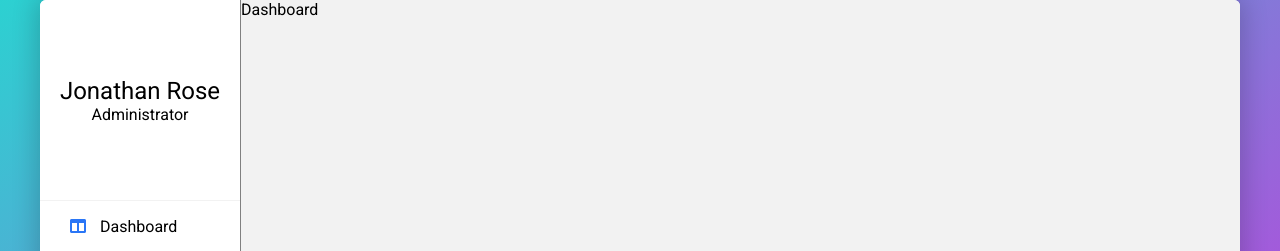
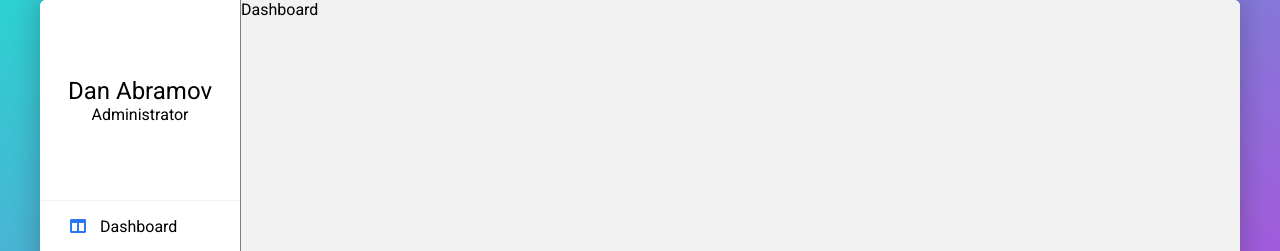
Before and after one commit to reactmiami/HookedOnContext, a React (Create React App) app: page / in a window 1280 px wide. Shown: the top 251 px of the page. Built offline with nearby package versions, Linux system fonts and the light colour scheme.

Commit message:
replacing redux example
Additional tweaks

```diff
--- a/src/App.jsx
+++ b/src/App.jsx
@@ -1,18 +1,29 @@
-import React, { useState } from "react";
+import React, { useReducer } from "react";
 import { SnackBar } from "./snack-bar";
 import { Content } from "./content";
 import classes from "./App.module.scss";
-import { SnackbarContext } from "./context";
+import { GlobalContext } from "./context";
 
 const App = _ => {
-  const [message, setMessage] = useState("");
+  console.log(`Rendering: App. \nTotal renders: ${++window.totalRenders}`);
+  const reducer = (state, { type, payload }) =>
+    ({
+      setMessage: { ...state, message: payload },
+      setProfile: { ...state, profile: payload },
+      setActiveContent: { ...state, activeContent: payload }
+    }[type] || state);
+  const [state, dispatch] = useReducer(reducer, {
+    message: String(),
+    profile: { firstName: "Dan", lastName: "Abramov" },
+    activeContent: window.location.pathname.split("/")[1] || "dashboard"
+  });
   return (
-    <SnackbarContext.Provider value={{ setMessage }}>
-      <SnackBar message={message} setMessage={setMessage} />
+    <GlobalContext.Provider value={{ state, dispatch }}>
+      <SnackBar />
       <div className={classes.app}>
         <Content />
       </div>
-    </SnackbarContext.Provider>
+    </GlobalContext.Provider>
   );
 };
 
--- a/src/content/form/index.jsx
+++ b/src/content/form/index.jsx
@@ -1,9 +1,10 @@
 import React, { useContext } from "react";
 import classes from "./Form.module.scss";
-import { SnackbarContext } from "../../context";
+import { GlobalContext } from "../../context";
 
 export const Form = _ => {
-  const { setMessage } = useContext(SnackbarContext);
+  const { dispatch } = useContext(GlobalContext);
+  console.log(`Rendering: Form. \nTotal renders: ${++window.totalRenders}`);
   return (
     <div className={classes.root}>
       <div className={classes.header}>Form</div>
@@ -98,7 +99,11 @@ export const Form = _ => {
           <input type="date" />
         </div>
         <div className={classes.button}>
-          <button onClick={_ => setMessage("Submission Success")}>
+          <button
+            onClick={_ =>
+              dispatch({ type: "setMessage", payload: "Submission Success" })
+            }
+          >
             Submit
           </button>
         </div>
--- a/src/content/index.jsx
+++ b/src/content/index.jsx
@@ -1,23 +1,19 @@
-import React, { useState, memo } from "react";
+import React, { useContext } from "react";
 import classes from "./Content.module.scss";
 import { SideNav } from "./side-nav";
 import { Form } from "./form";
 import { Settings } from "./settings";
-import { ProfileContext } from "../context";
+import { GlobalContext } from "../context";
 
-export const Content = memo(_ => {
-  const [activeContent, setActiveContent] = useState(
-    window.location.pathname.split("/")[1] || "dashboard"
-  );
-  const [profile, setProfile] = useState({
-    firstName: "Jonathan",
-    lastName: "Rose"
-  });
+export const Content = _ => {
+  const {
+    state: { activeContent }
+  } = useContext(GlobalContext);
+  console.log(`Rendering: Content. \nTotal renders: ${++window.totalRenders}`);
   return (
-    <ProfileContext.Provider value={{ setProfile, profile }}>
     <div className={classes.content}>
       <div className={classes.sideNavWrapper}>
-          <SideNav setActiveContent={setActiveContent} />
+        <SideNav />
       </div>
       <div className={classes.formWrapper}>
         {
@@ -31,6 +27,5 @@ export const Content = memo(_ => {
         }
       </div>
     </div>
-    </ProfileContext.Provider>
   );
-});
+};
--- a/src/content/settings/index.jsx
+++ b/src/content/settings/index.jsx
@@ -1,12 +1,18 @@
 import React, { useContext } from "react";
 import classes from "./Settings.module.scss";
-import { ProfileContext } from "../../context";
+import { GlobalContext } from "../../context";
 
 export const Settings = _ => {
   const {
-    profile: { lastName, firstName },
-    setProfile
-  } = useContext(ProfileContext);
+    state: { profile },
+    dispatch
+  } = useContext(GlobalContext);
+  const handleProfileChange = field => e =>
+    dispatch({
+      type: "setProfile",
+      payload: { ...profile, [field]: e.target.value }
+    });
+  console.log(`Rendering: Settings. \nTotal renders: ${++window.totalRenders}`);
   return (
     <div className={classes.root}>
       <div className={classes.header}>Settings</div>
@@ -17,16 +23,16 @@ export const Settings = _ => {
           <label>First Name</label>
           <input
             type="text"
-            value={firstName}
-            onChange={e => setProfile({ firstName: e.target.value, lastName })}
+            value={profile.firstName}
+            onChange={handleProfileChange("firstName")}
           />
         </div>
         <div className={classes.formItem}>
           <label>Last Name</label>
           <input
             type="text"
-            value={lastName}
-            onChange={e => setProfile({ lastName: e.target.value, firstName })}
+            value={profile.lastName}
+            onChange={handleProfileChange("lastName")}
           />
         </div>
       </div>
--- a/src/content/side-nav/index.jsx
+++ b/src/content/side-nav/index.jsx
@@ -1,21 +1,18 @@
 import React, { useContext } from "react";
 import classes from "./SideNav.module.scss";
-import { ProfileContext } from "../../context";
+import { GlobalContext } from "../../context";
+import Profile from "./profile";
 
-export const SideNav = ({ setActiveContent }) => {
+export const SideNav = _ => {
+  const { dispatch } = useContext(GlobalContext);
   const linkClick = name => _ => {
     window.history.pushState("", name, `${name.toLowerCase()}`);
-    setActiveContent(name.toLowerCase());
+    dispatch({ type: "setActiveContent", payload: name.toLowerCase() });
   };
-  const { profile } = useContext(ProfileContext);
+  console.log(`Rendering: SideNav. \nTotal renders: ${++window.totalRenders}`);
   return (
     <div>
-      <div className={classes.profileCard}>
-        <div className={classes.name}>
-          {`${profile.firstName} ${profile.lastName}`}
-        </div>
-        <div>Administrator</div>
-      </div>
+      <Profile />
       {[
         { icon: "fas fa-columns", name: "Dashboard" },
         { icon: "fas fa-dollar-sign", name: "Financials" },
--- /dev/null
+++ b/src/content/side-nav/profile/Profile.module.scss
@@ -0,0 +1,12 @@
+.profileCard {
+  height: 200px;
+  border-bottom: 1px solid #f2f2f2;
+  display: flex;
+  justify-content: center;
+  flex-direction: column;
+  align-items: center;
+  background-color: white;
+}
+.name {
+  font-size: 1.5rem;
+}
--- a/src/content/side-nav/profile/index.jsx
+++ b/src/content/side-nav/profile/index.jsx
@@ -0,0 +1,18 @@
+import React, { useContext } from "react";
+import classes from "./Profile.module.scss";
+import { GlobalContext } from "../../../context";
+
+export default _ => {
+  const {
+    state: { profile }
+  } = useContext(GlobalContext);
+  console.log(`Rendering: Profile. \nTotal renders: ${++window.totalRenders}`);
+  return (
+    <div className={classes.profileCard}>
+      <div className={classes.name}>
+        {`${profile.firstName} ${profile.lastName}`}
+      </div>
+      <div>Administrator</div>
+    </div>
+  );
+};
--- a/src/context/index.js
+++ b/src/context/index.js
@@ -1,4 +1,3 @@
 import React from "react";
 
-export const SnackbarContext = React.createContext({});
-export const ProfileContext = React.createContext({});
+export const GlobalContext = React.createContext({});
--- a/src/index.js
+++ b/src/index.js
@@ -1,10 +1,10 @@
-import React from 'react';
-import ReactDOM from 'react-dom';
-import './index.css';
-import App from './App';
-import * as serviceWorker from './serviceWorker';
-
-ReactDOM.render(<App />, document.getElementById('root'));
+import React from "react";
+import ReactDOM from "react-dom";
+import "./index.css";
+import App from "./App";
+import * as serviceWorker from "./serviceWorker";
+window.totalRenders = 0;
+ReactDOM.render(<App />, document.getElementById("root"));
 
 // If you want your app to work offline and load faster, you can change
 // unregister() to register() below. Note this comes with some pitfalls.
--- a/src/snack-bar/index.jsx
+++ b/src/snack-bar/index.jsx
@@ -1,12 +1,23 @@
-import React, { useState } from "react";
+import React, { useState, useContext } from "react";
+import { GlobalContext } from "../context";
 import classes from "./SnackBar.module.scss";
 
-export const SnackBar = ({ message, setMessage }) => {
+export const SnackBar = _ => {
+  const [remove, setRemove] = useState(false);
+  const {
+    state: { message },
+    dispatch
+  } = useContext(GlobalContext);
   if (!message) return null;
-  const [remove, setRemove] = useState(false);
   remove
-    ? setTimeout(_ => setMessage("") || setRemove(false), 600)
+    ? setTimeout(
+        _ =>
+          dispatch({ type: "setMessage", payload: String() }) ||
+          setRemove(false),
+        600
+      )
     : setTimeout(_ => setRemove(true), 5000);
+  console.log(`Rendering: SnackBar. \nTotal renders: ${++window.totalRenders}`);
   return (
     <div>
       <div className={`${classes.wrapper} ${remove && classes.remove}`}>
```
Lines whose indentation alone changed are shown as unchanged.
